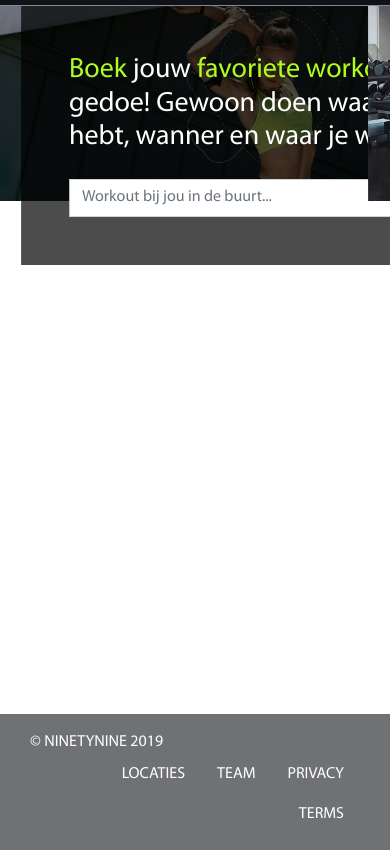
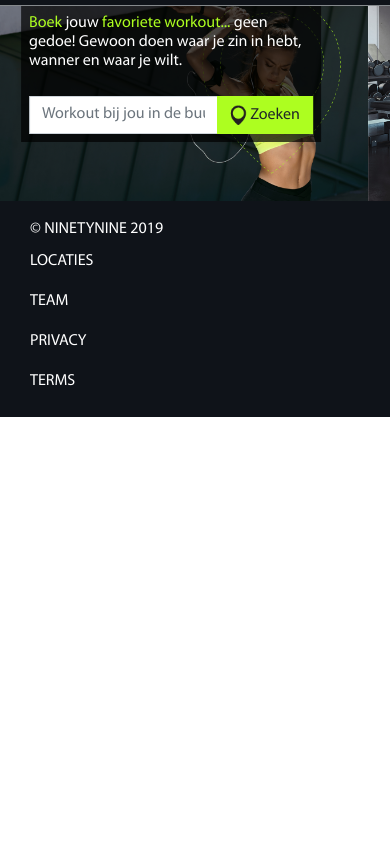
Before and after one commit to imufun/ninetynine, a website: page html/index.html in a window 390 px wide. Shown: the part 51-901 px from the top of the page. After the commit the page ends 844 px from the top, so only its background shows below. Drawn offline with nearby package versions, Linux system fonts and the light colour scheme.

Commit message:
home page responsive

```diff
--- a/html/index.html
+++ b/html/index.html
@@ -59,7 +59,7 @@
       <div class="carousel-item home-slider-img active">
         <img src="../image/slider/slider-1.png" class="img-fluid" alt="Los Angeles">
           <div class="carousel-caption pt-0">
-              <div class="caption-slider p-5">
+              <div class="caption-slider p-2 p-lg-5">
                   <p class="h3 text-left"><span class="text-light-green">Boek</span> jouw <span class="text-light-green">favoriete workout...</span> geen gedoe! Gewoon doen waar je zin in hebt, wanner en waar je wilt.</p>
                   <form action="">
                       <div class="input-group mt-4">
@@ -75,7 +75,7 @@
       <div class="carousel-item home-slider-img">
         <img src="../image/slider/slider-2.png" class="img-fluid" alt="Chicago">
         <div class="carousel-caption pt-0">
-            <div class="caption-slider p-5">
+            <div class="caption-slider p-2 p-lg-5">
                 <p class="h3 text-left"><span class="text-light-green">Boek</span> jouw <span class="text-light-green">favoriete workout...</span> geen gedoe! Gewoon doen waar je zin in hebt, wanner en waar je wilt.</p>
                 <form action="">
                     <div class="input-group mt-4">
@@ -106,18 +106,18 @@
                   <p class="m-0">&copy; NINETYNINE 2019</p>
               </div>
               <div class="col-lg-10">
-                  <ul class="nav justify-content-end">
+                  <ul class="nav justify-content-end flex-column flex-lg-row ">
                       <li class="nav-item">
-                        <a class="nav-link active" href="#">LOCATIES</a>
+                        <a class="nav-link pl-0 pl-lg-2" href="#">LOCATIES</a>
                       </li>
                       <li class="nav-item">
-                        <a class="nav-link" href="#">TEAM</a>
+                        <a class="nav-link pl-0 pl-lg-2" href="#">TEAM</a>
                       </li>
                       <li class="nav-item">
-                        <a class="nav-link" href="#">PRIVACY</a>
+                        <a class="nav-link pl-0 pl-lg-2" href="#">PRIVACY</a>
                       </li>
                       <li class="nav-item">
-                        <a class="nav-link" href="#">TERMS</a>
+                        <a class="nav-link pl-0 pl-lg-2" href="#">TERMS</a>
                       </li>
                     </ul>
               </div>
--- a/scss/_slider.scss
+++ b/scss/_slider.scss
@@ -1,13 +1,26 @@
 .slider-home{
     & .carousel-inner {
         height: 100vh;
+        @include media-breakpoint-down(md) {
+            height: auto;
+        }
     }
     & .carousel-caption{
         top : 0px;
         left: 11%;
         & .caption-slider{
             width: 570px;
+            @include media-breakpoint-down(md) {
+                width: 300px;
+            }
             background: rgba($color: #000000, $alpha: 0.7);
+            p{
+                &.h3{
+                    @include media-breakpoint-down(md) {
+                        font-size: 16px;
+                    }
+                }
+            }
         }
     }
 }
--- a/scss/_utils.scss
+++ b/scss/_utils.scss
@@ -5,5 +5,8 @@
     color: #ffffff
 }
 .bg-opacity {
-    opacity: 0.6
+    opacity: 0.6;
+    @include media-breakpoint-down(md) {
+        opacity: 1
+    }
 }
--- a/scss/common/_footer.scss
+++ b/scss/common/_footer.scss
@@ -2,4 +2,7 @@ footer{
     position: absolute;
     bottom: 0px;
     width: 100%;
+    @include media-breakpoint-down(md) {
+        position: static;
+    }
 }
--- a/scss/style.scss
+++ b/scss/style.scss
@@ -3,10 +3,10 @@
  *  Built on top of Bootstrap 4 (https://getbootstrap.com)
  *  Built with the Bootstrap Theme Kit by HackerThemes (https://hackerthemes.com)
  */
-@import '_custom-variables';
+@import 'bootstrap/_custom-variables';
 @import '../node_modules/bootstrap/scss/bootstrap';
 @import '../node_modules/@fortawesome/fontawesome-free/css/all.min.css';
-@import 'custom-styles';
+@import 'bootstrap/custom-styles';
 @import 'common/_header.scss';
 @import 'common/_footer.scss';
 @import '_fonts.scss';
```
Also changed, not shown: css/style.css, css/style.min.css, scss/bootstrap/_custom-styles.scss (renamed from scss/_custom-styles.scss), scss/bootstrap/_custom-variables-bootstrap.scss (renamed from scss/_custom-variables-bootstrap.scss), scss/bootstrap/_custom-variables.scss (renamed from scss/_custom-variables.scss).
